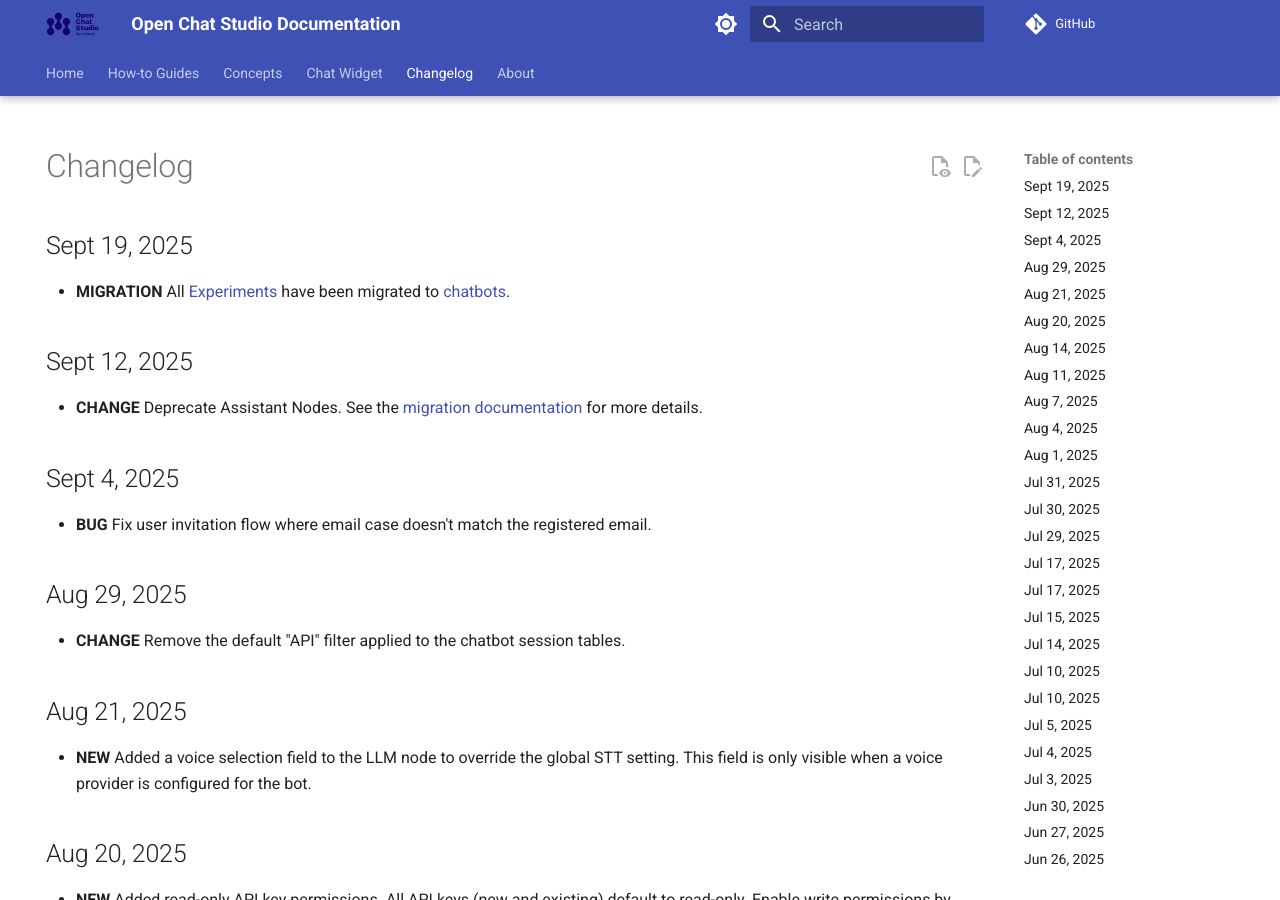
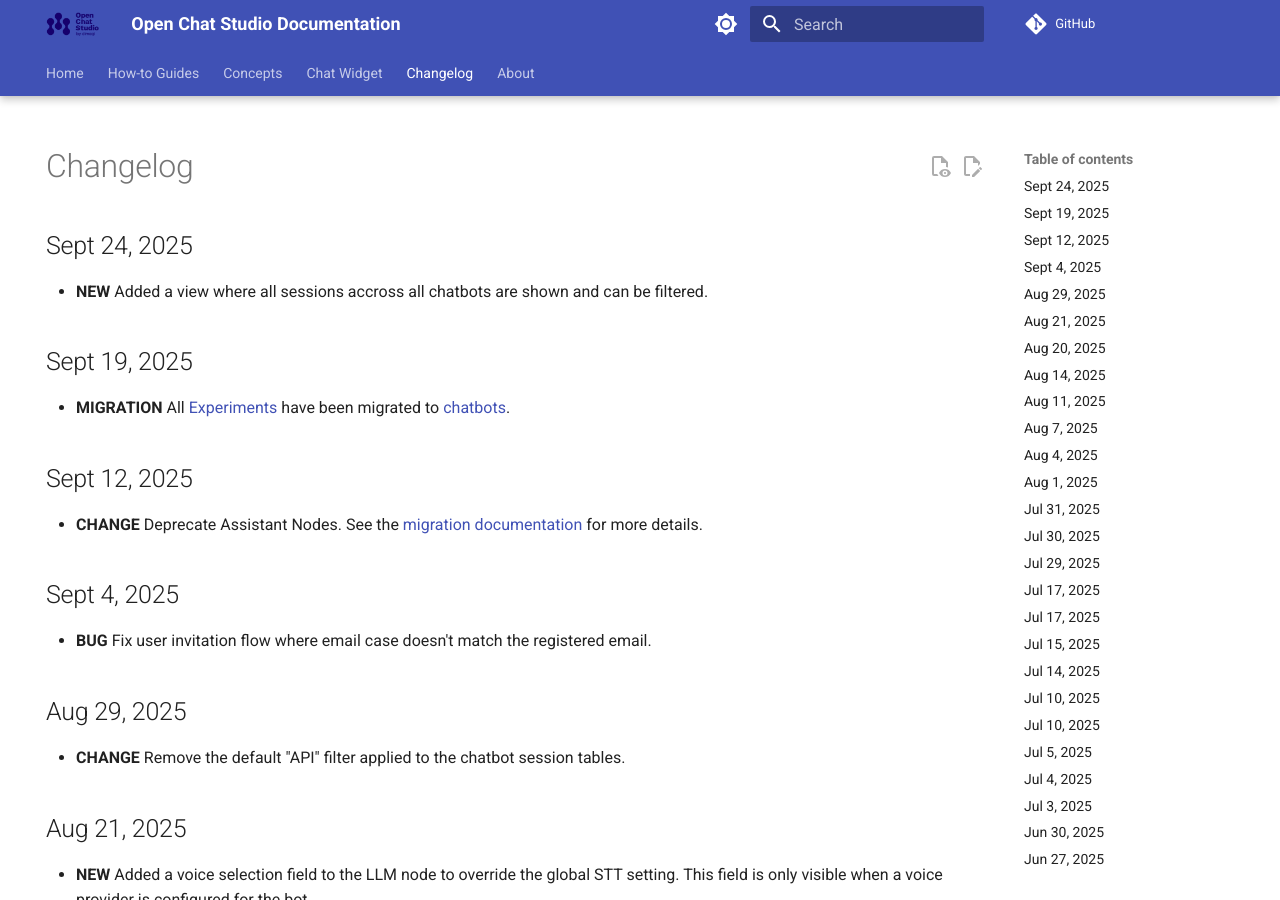
Before and after one commit to dimagi/open-chat-studio-docs, an MkDocs documentation site: the page built from docs/changelog.md, in a window 1280 px wide and 900 px high. Built offline with MkDocs 1.6.1 and Material for MkDocs 9.7.7, drawn with Linux system fonts in a browser that asks for light colours; emoji names are drawn with the system emoji font; a script that is not in the unit is left out; comment, search, counter and statistics services are not loaded.

Commit message:
Update changelog

```diff
--- a/docs/changelog.md
+++ b/docs/changelog.md
@@ -4,6 +4,9 @@
 ---
 
 # Changelog
+
+## Sept 24, 2025
+* **NEW** Added a view where all sessions accross all chatbots are shown and can be filtered.
 
 ## Sept 19, 2025
 * **MIGRATION** All [Experiments](concepts/experiments/index.md) have been migrated to [chatbots](concepts/chatbots/index.md).
```
